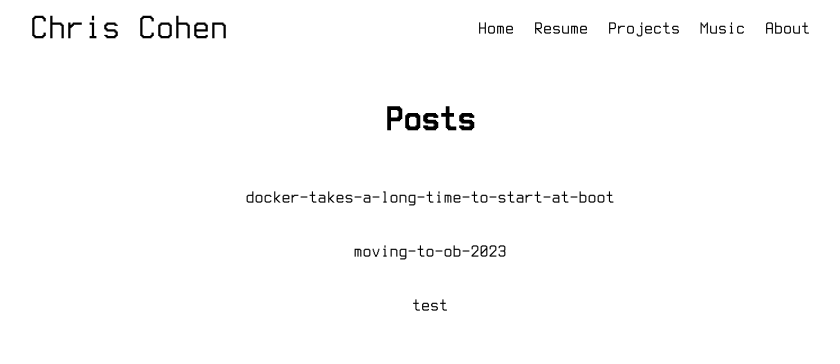
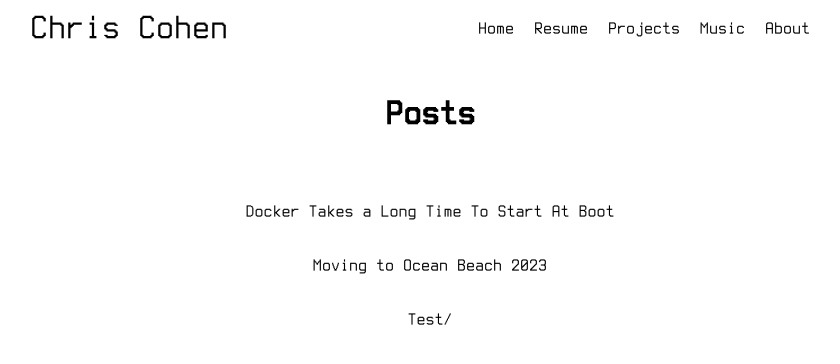
Before and after one commit to cohenchris/cohen_website, a Next.js app: page /projects in a window 1280 px wide. Shown: the top 364 px of the page, without its empty margins (210-1050 px from the left). Built offline with nearby package versions, Linux system fonts and the light colour scheme.

Commit message:
progress on dir listing for projects

```diff
--- a/components/musiccards.module.css
+++ b/components/musiccards.module.css
@@ -32,10 +32,6 @@
   text-align: center;
 }
 
-.albumCoverAndTitle {
-  display:
-}
-
 .albumCoverAndTitle img {
   max-width: 90%;
   max-height: 60%;
--- a/next.config.js
+++ b/next.config.js
@@ -18,7 +18,6 @@ const nextConfig = {
     pageExtensions: ['ts', 'tsx', 'js', 'jsx', 'md', 'mdx'],
     // Optionally, add any other Next.js config below
     reactStrictMode: true,
-    output: 'export',
     images: {
       unoptimized: true,
     },
--- a/pages/api/listProjectsFromDir.js
+++ b/pages/api/listProjectsFromDir.js
@@ -3,8 +3,8 @@ import path from 'path';
 
 export default function handle(req, res) {
   let { dirName } = req.query;
-  dirName = (typeof dirName === 'undefined') ? "" : dirName
-  const directoryPath = 'pages/projects/' + dirName; // Replace with the path to the directory you want to list.
+  dirName = (dirName === undefined || dirName === "") ? "projects/" : dirName
+  const directoryPath = 'pages/' + dirName; // Replace with the path to the directory you want to list.
 
   // Files to hide
   const hiddenFiles = ["index.js", "index.module.css"]
@@ -13,11 +13,29 @@ export default function handle(req, res) {
   let files = fs.readdirSync(directoryPath, { withFileTypes: true });
 
   // Hide files
-  files= files.filter((item) => !hiddenFiles.includes(item.name));
+  files = files.filter((item) => !hiddenFiles.includes(item.name));
 
+  // Parse the title from each file
   let valueArray = [];
+  const titleRegex = /title="([^"]*?)"/;
   for (const file of files) {
-    const fileInfo = [file.name, file.isDirectory()];
+    // Parse title (if it exists) from the file (if it is a file, not a directory)
+    let title = file.name;
+    if (file.isFile())
+    {
+      let fileContent = fs.readFileSync(directoryPath + "/" + file.name, 'utf-8');
+      const match = titleRegex.exec(fileContent);
+      if (match) title = match[1];
+    }
+
+    let cleanedFilePath = file.path.substring("pages/".length);
+    if (!cleanedFilePath.endsWith('/')) cleanedFilePath += "/";
+
+    const fileInfo = {
+      "path": cleanedFilePath + file.name,
+      "title": title,
+      "isDir": file.isDirectory()
+    }
     valueArray.push(fileInfo);
   }
 
--- a/pages/projects/index.js
+++ b/pages/projects/index.js
@@ -2,43 +2,77 @@ import { NextSeo } from 'next-seo';
 import React, { useEffect, useState } from 'react';
 import styles from "./index.module.css"
 
+const root = { "path": "projects/", "displayedName": "Projects" }
+
 export default function Projects() {
-  const [fileName, setFileName] = useState("");
-  const [directoryInfo, setDirectoryInfo] = useState({});
-  const [directoryView, setDirectoryView] = useState([]);
+  const [currDir, setCurrDir] = useState(root);
+  const [selectedFile, setSelectedFile] = useState("");
+  const [directoryInfo, setDirectoryInfo] = useState([]);
 
   useEffect(() => {
-    const listProjectsFromDir = async () => {
-      let isDir = false;
-      if (directoryInfo.length > 0) {
-        for (const subarray of directoryInfo) {
-          if (subarray[0] === fileName && subarray[1])
+    // Determine whether or not the clicked file is a directory.
+    // A file is a directory if we're at the projects root OR it exists in the current directory (and is marked as a directory itself)
+    let isDir = (selectedFile === "");
+    for (const fileMap of directoryInfo) {
+      if (fileMap.path === selectedFile && fileMap.isDir)
       {
         isDir = true;
       }
     }
+
+    // Handle click
+    if (isDir) { // Update current directory info
+      // Beautify the directory name for nicer display
+      let displayedDirName = beautifyDirName(selectedFile);
+
+      // Update current directory info
+      setCurrDir({"path": selectedFile, "displayedName": displayedDirName});
+    }
+    else { // Route page directly to file
+      // Remove extensions from file name
+      let fileName = selectedFile.replace(/\.[^.]+$/, "");
+      window.location.href = fileName;
     }
 
-      let name = fileName.replace(/\.[^.]+$/, "");
+  }, [selectedFile]);
 
-      if (name === "" || isDir) {
-        const endpoint = '/api/listProjectsFromDir' + ((fileName === "") ? "" : "?dirName=" + fileName);
+  // When changing directories, update to show that directory's contents
+  useEffect(() => {
+    const updateDirectoryView = async () => {
+      // Get directory contents via API
+      const endpoint = "/api/listProjectsFromDir?dirName=" + currDir.path;
+      console.log(endpoint);
       const response = await fetch(endpoint);
       const data = await response.json();
       setDirectoryInfo(data.valueArray);
       console.log(data.valueArray);
-        setDirectoryView(Array.from(data.valueArray.map((item) => item[0])));
+    }
 
-        const newPath = window.location.pathname + ((name === "") ? "" : ("/" + name));
-        window.history.pushState({}, '', newPath);
+    updateDirectoryView();
+  }, [currDir]);
+
+  const handleSelectFile = (name) => {
+    if (name === "../") { // Handle back traversing
+      const lastIndex = currDir.path.lastIndexOf("/");
+      const oneDirUp = (lastIndex !== -1) ? currDir.path.slice(0, lastIndex) : "";
+      setCurrDir({"path": oneDirUp, "displayedName": beautifyDirName(oneDirUp)});
     }
-      else {
-        window.location.href = window.location.pathname + "/" + name;
+    else { // The file that was clicked is now the selected file
+      console.log("name = " + name);
+      setSelectedFile(name);
     }
   }
 
-    listProjectsFromDir();
-  }, [fileName]);
+  const beautifyDirName = (dirName) => {
+    let beautifiedDirName = dirName
+                              .substring("projects/".length)
+                              .split("/")
+                              .map(word => word.charAt(0).toUpperCase() + word.slice(1))
+                              .join("/")
+    if (beautifiedDirName !== "") beautifiedDirName += "/";
+
+    return beautifiedDirName;
+  }
 
   return(
           <div className={styles.projectsPage}>
@@ -50,16 +84,34 @@ export default function Projects() {
             <table className={styles.directoryTable}>
               <thead>
                 <tr>
-                  <th><h1>Posts</h1></th>
+                  <th className={styles.tableHeader}>
+                    <h1 className={styles.tableTitle}>Posts</h1>
+                    <button
+                      className={styles.backButton}
+                      style={{display: (currDir.path === root.path || currDir.path === "") ? "none" : "initial"}}
+                      onClick={() => { handleSelectFile("../") }}
+                    >
+    {console.log(currDir)}
+                      &lt;- Back
+                    </button>
+                  </th>
+                </tr>
+                  <tr>
+                    <th><h3>{currDir.displayedName}</h3></th>
                   </tr>
               </thead>
               <tbody>
-                {directoryView.map((file, index) => {
+                {directoryInfo.map((file, index) => {
+                  let beautifiedFileName = file.title;
+                  beautifiedFileName = beautifiedFileName.charAt(0).toUpperCase() + beautifiedFileName.slice(1);
+                  if (file.isDir) beautifiedFileName += "/";
+
                   return(
                           <tr key={index}>
                             <td className={styles.files}>
-                              <a onClick={() => { setFileName(file) }} >
-                                {file.replace(/\.[^.]+$/, "")}
+                    {console.log(file)}
+                              <a onClick={() => { handleSelectFile(file.path) }} >
+                                {beautifiedFileName}
                               </a>
                             </td>
                           </tr>
--- a/pages/projects/index.module.css
+++ b/pages/projects/index.module.css
@@ -3,13 +3,37 @@
   text-align: center;
   justify-content: center;
   margin-top: 20px;
-  line-height: 50px;
 }
 
 .directoryTable {
+  width: 100%;
+  text-align: center;
+}
+
+.files {
+  line-height: 50px;
 }
 
 .files:hover {
   color: grey;
   cursor: pointer;
 }
+
+.tableHeader {
+  display: flex;
+  flex-direction: row;
+  align-items: center;
+}
+
+.tableTitle {
+  text-align: center;
+  flex: 1 0 auto;
+}
+
+.backButton {
+  position: absolute;
+  right: 25%;
+  height: 25px;
+  width: 90px;
+  margin-right: 10px;
+}
```
Also changed, not shown: pages/music.js (+11 -2 lines), pages/projects/test/test2/test2.mdx (added). Lines whose indentation alone changed are shown as unchanged.
